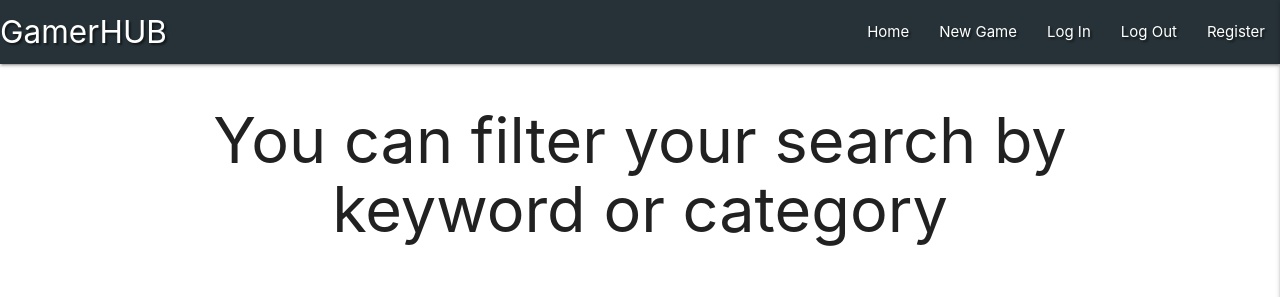
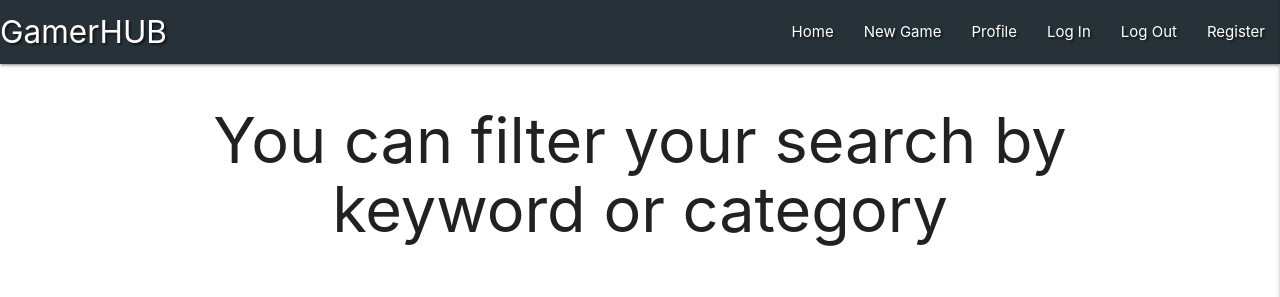
Before and after one commit to SamBurgess93/GamerHub, a Flask app: page / in a window 1280 px wide. Shown: the top 297 px of the page. Run offline with Flask 2, Linux system fonts and the light colour scheme; data that the repository does not hold is empty; some libraries are stand-ins or nearby versions.

Commit message:
Add session User Profile

```diff
--- a/app.py
+++ b/app.py
@@ -64,7 +64,7 @@ def register():
                 request.form.get("username")
             )
         )
-
+        return redirect(url_for("profile", username=session["user"]))
     return render_template("register.html")
 
 
@@ -85,6 +85,8 @@ def login():
             ):
                 session["user"] = request.form.get("username").lower()
                 flash("Welcome {}, you have successfully logged in".format(request.form.get("username")))
+                return redirect(url_for(
+                    "profile", username=session["user"]))
             else:
                 #Invalid password match
                 flash("Incorrect username and/or password")
@@ -97,6 +99,16 @@ def login():
     return render_template("login.html")
 
 
+@app.route("/profile/<username>", methods=["GET", "POST"])
+def profile(username):
+    # grab the session users username from the db
+    username = mongo.db.users.find_one(
+        {"username": session["user"]})["username"]
+    return render_template("profile.html", username=username)
+
+
+
+
 if __name__ == "__main__":
     app.run(host=os.environ.get("IP"),
             port=int(os.environ.get("PORT")),
--- a/templates/base.html
+++ b/templates/base.html
@@ -23,6 +23,7 @@
                 <ul class="right hide-on-med-and-down">
                     <li><a href="{{ url_for('get_games') }}">Home</a></li>
                     <li><a href="#">New Game</a></li>
+                    <li><a href="{{ url_for('profile', username=session['user']) }}">Profile</a></li>
                     <li><a href="{{ url_for('login') }}">Log In</a></li>
                     <li><a href="#">Log Out</a></li>
                     <li><a href="{{ url_for('register') }}">Register</a></li>
@@ -35,6 +36,7 @@
             <li><h4 class="center-align ">GamerHUB</h4></li>
             <li><a class="white-text text-shadow" href="{{ url_for('get_games') }}">Home</a></li>
             <li><a class="white-text text-shadow" href="#">New Game</a></li>
+            <li><a class="white-text text-shadow" href="{{ url_for('profile', username=session['user']) }}">Profile</a></li>
             <li><a class="white-text text-shadow" href="{{ url_for('login') }}">Log In</a></li>
             <li><a class="white-text text-shadow" href="#">Log Out</a></li>
             <li><a class="white-text text-shadow" href="{{ url_for('register') }}">Register</a></li>
```
Also changed, not shown: templates/profile.html (added, +14 -0 lines).
